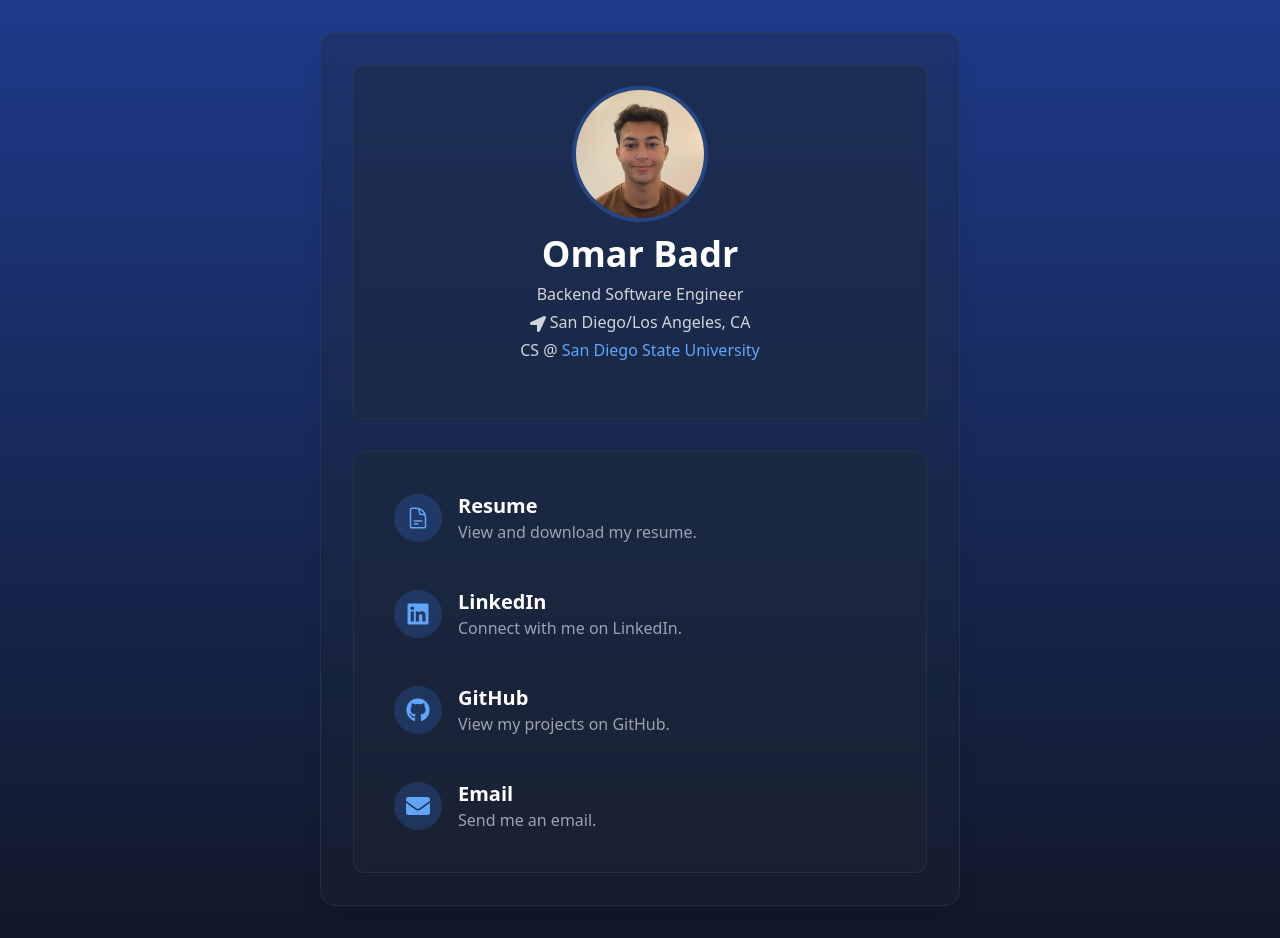
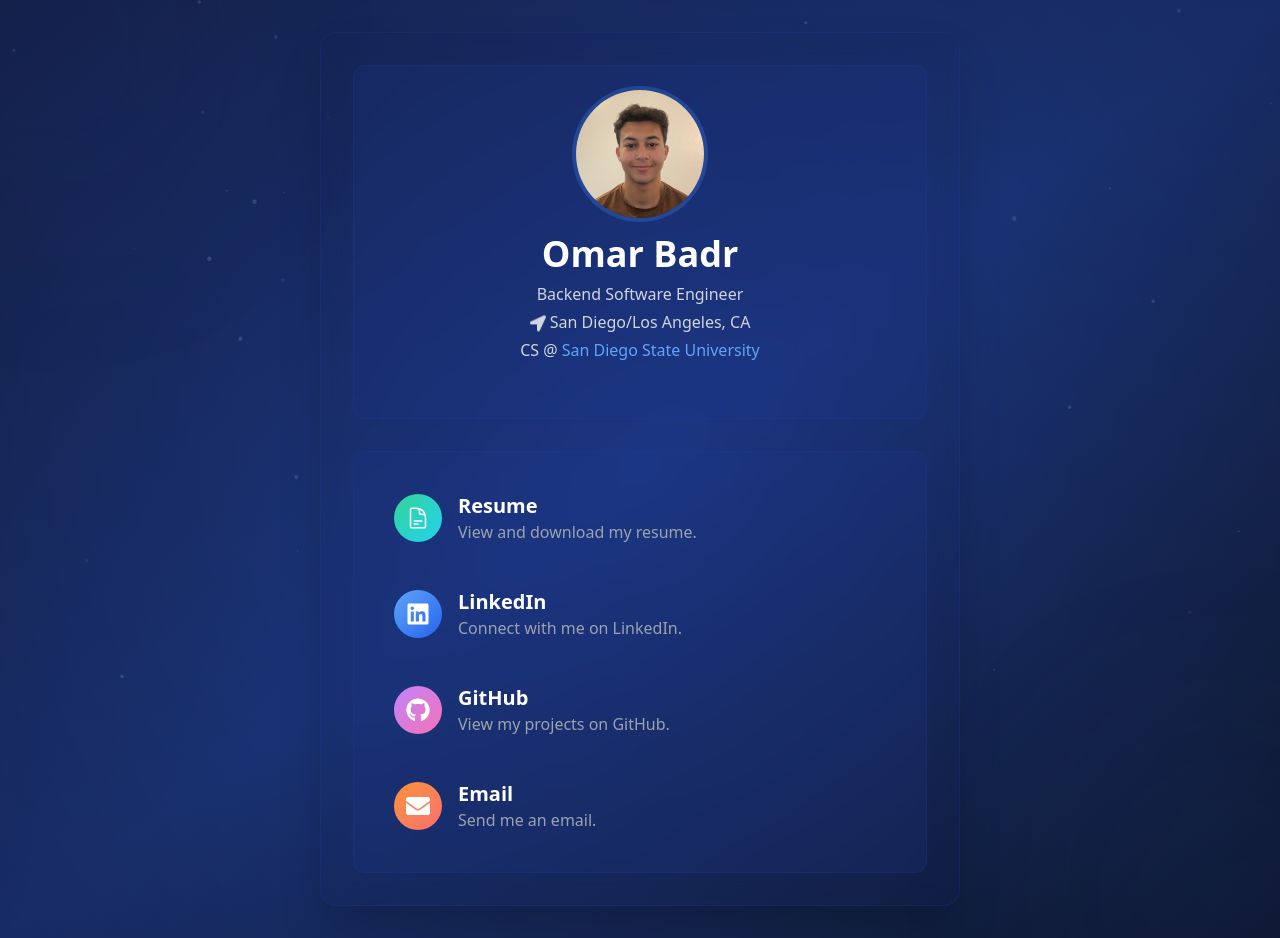
Before and after one commit to badromar00/Omar-Badr-Portfolio, a React (Vite) app: page / in a window 1280 px wide. Built offline with nearby package versions, Linux system fonts and the light colour scheme.

Commit message:
animation

```diff
--- a/src/App.jsx
+++ b/src/App.jsx
@@ -2,21 +2,34 @@
 import { BrowserRouter as Router } from 'react-router-dom'
 import Profile from './components/Profile'
 import Links from './components/Links'
+import ParticleBackground from './components/ParticleBackground'
 
 export default function App() {
   return (
     <Router>
-      <div className="min-h-screen bg-gradient-to-b from-blue-900 to-gray-900 flex items-center justify-center">
-        <div className="container mx-auto px-4 py-8 max-w-2xl">
-          <div className="bg-gray-800/30 backdrop-blur-sm rounded-2xl p-8 border border-gray-700/50 shadow-xl animate-fade-in">
+      <div className="min-h-screen relative bg-gradient-to-br from-blue-950 via-blue-900 to-slate-900 flex items-center justify-center overflow-hidden">
+        {/* Particle Background */}
+        <ParticleBackground />
+
+        {/* Animated mesh gradient overlay */}
+        <div className="absolute inset-0 bg-[radial-gradient(circle_at_50%_50%,rgba(30,58,138,0.3),rgba(15,23,42,0.8))] animate-pulse opacity-50"></div>
+
+        {/* Decorative blurred circles */}
+        <div className="absolute top-[-100px] left-[-100px] w-[300px] h-[300px] rounded-full bg-blue-800/10 blur-[100px] animate-float"></div>
+        <div className="absolute bottom-[-100px] right-[-100px] w-[300px] h-[300px] rounded-full bg-blue-700/10 blur-[100px] animate-float-delayed"></div>
+
+        <div className="container relative mx-auto px-4 py-8 max-w-2xl">
+          <div className="bg-blue-950/10 backdrop-blur-md rounded-2xl p-8 border border-blue-800/20 shadow-2xl animate-fade-in hover:border-blue-700/30 transition-all duration-300 hover:shadow-3xl">
             <div className="grid gap-8">
               {/* Profile Section */}
-              <div className="bg-gray-800/40 rounded-xl p-6 border border-gray-700/50 animate-fade-in-up" style={{ animationDelay: '0.2s', animationFillMode: 'backwards' }}>
+              <div className="bg-blue-900/20 rounded-xl p-6 border border-blue-800/20 animate-fade-in-up hover:bg-blue-900/30 transition-all duration-300 hover:border-blue-700/30 hover:shadow-lg transform hover:-translate-y-1"
+                   style={{ animationDelay: '0.2s', animationFillMode: 'backwards' }}>
                 <Profile />
               </div>
 
               {/* Links Section */}
-              <div className="bg-gray-800/40 rounded-xl p-6 border border-gray-700/50 animate-fade-in-up" style={{ animationDelay: '0.4s', animationFillMode: 'backwards' }}>
+              <div className="bg-blue-900/20 rounded-xl p-6 border border-blue-800/20 animate-fade-in-up hover:bg-blue-900/30 transition-all duration-300 hover:border-blue-700/30 hover:shadow-lg transform hover:-translate-y-1"
+                   style={{ animationDelay: '0.4s', animationFillMode: 'backwards' }}>
                 <Links />
               </div>
             </div>
--- /dev/null
+++ b/src/animations.css
@@ -0,0 +1,91 @@
+@keyframes gradient {
+  0% { background-position: 0% 50%; }
+  50% { background-position: 100% 50%; }
+  100% { background-position: 0% 50%; }
+}
+
+@keyframes float {
+  0% {
+    transform: translateY(0px);
+  }
+  50% {
+    transform: translateY(-20px);
+  }
+  100% {
+    transform: translateY(0px);
+  }
+}
+
+@keyframes float-delayed {
+  0% {
+    transform: translateY(-20px);
+  }
+  50% {
+    transform: translateY(0px);
+  }
+  100% {
+    transform: translateY(-20px);
+  }
+}
+
+@keyframes blink {
+  0%, 100% {
+    opacity: 1;
+  }
+  50% {
+    opacity: 0;
+  }
+}
+
+@keyframes pulse {
+  0% { box-shadow: 0 0 0 0 rgba(59, 130, 246, 0.4); }
+  70% { box-shadow: 0 0 0 20px rgba(59, 130, 246, 0); }
+  100% { box-shadow: 0 0 0 0 rgba(59, 130, 246, 0); }
+}
+
+.typing-cursor::after {
+  content: '|';
+  margin-left: 2px;
+  animation: blink 1s step-end infinite;
+}
+
+.animate-float {
+  animation: float 6s ease-in-out infinite;
+}
+
+.animate-float-delayed {
+  animation: float-delayed 6s ease-in-out infinite;
+}
+
+/* Enhance existing animations */
+.animate-fade-in {
+  animation: fadeIn 0.5s ease-out forwards;
+}
+
+.animate-fade-in-up {
+  animation: fadeInUp 0.5s ease-out forwards;
+}
+
+@keyframes fadeIn {
+  from {
+    opacity: 0;
+  }
+  to {
+    opacity: 1;
+  }
+}
+
+@keyframes fadeInUp {
+  from {
+    opacity: 0;
+    transform: translateY(20px);
+  }
+  to {
+    opacity: 1;
+    transform: translateY(0);
+  }
+}
+
+.animate-pulse-blue {
+  animation: pulse 2s infinite;
+}
--- a/src/components/Links.jsx
+++ b/src/components/Links.jsx
@@ -8,47 +8,52 @@ export default function Links() {
       title: 'Resume',
       description: 'View and download my resume.',
       icon: DocumentTextIcon,
-      url: '/assets/Omar-Badr-Software-Engineer-Resume.pdf',
+      url: '/assets/Omar_Badr_Software_Engineer_Resume.pdf',
+      gradient: 'from-emerald-400 to-cyan-400',
     },
     {
       title: 'LinkedIn',
       description: 'Connect with me on LinkedIn.',
       icon: FaLinkedin,
       url: 'https://www.linkedin.com/in/omarbadr0/',
+      gradient: 'from-blue-400 to-blue-600',
     },
     {
       title: 'GitHub',
       description: 'View my projects on GitHub.',
       icon: FaGithub,
       url: 'https://github.com/badromar00',
+      gradient: 'from-purple-400 to-pink-400',
     },
     {
       title: 'Email',
       description: 'Send me an email.',
       icon: FaEnvelope,
       url: 'mailto:badromar955@gmail.com',
+      gradient: 'from-orange-400 to-red-400',
     }
   ]
 
   return (
     <div className="space-y-3">
-      {links.map((link) => (
+      {links.map((link, index) => (
         <a
           key={link.title}
           href={link.url}
-          className="block p-4 hover:bg-gray-700/50 rounded-lg transition duration-200"
+          className="block p-4 hover:bg-gray-700/50 rounded-lg transition-all duration-300 transform hover:-translate-x-1 hover:translate-y-1 hover:shadow-lg"
           target={link.title !== 'Email' ? '_blank' : undefined}
           rel={link.title !== 'Email' ? 'noopener noreferrer' : undefined}
+          style={{ animationDelay: `${index * 100}ms` }}
         >
-          <div className="flex items-center">
+          <div className="flex items-center group">
             <div className="flex-shrink-0">
-              <div className="w-12 h-12 bg-blue-500/20 rounded-full flex items-center justify-center">
-                <link.icon className="w-6 h-6 text-blue-400" />
+              <div className={`w-12 h-12 bg-gradient-to-br ${link.gradient} rounded-full flex items-center justify-center transform transition-all duration-300 group-hover:scale-110 group-hover:rotate-3`}>
+                <link.icon className="w-6 h-6 text-white" />
               </div>
             </div>
             <div className="ml-4">
-              <h2 className="text-xl font-semibold text-white">{link.title}</h2>
-              <p className="text-gray-400">{link.description}</p>
+              <h2 className="text-xl font-semibold text-white group-hover:text-blue-300 transition-colors duration-300">{link.title}</h2>
+              <p className="text-gray-400 group-hover:text-gray-300 transition-colors duration-300">{link.description}</p>
             </div>
           </div>
         </a>
--- /dev/null
+++ b/src/components/ParticleBackground.jsx
@@ -0,0 +1,79 @@
+import { useEffect, useRef } from 'react';
+
+export default function ParticleBackground() {
+  const canvasRef = useRef(null);
+
+  useEffect(() => {
+    const canvas = canvasRef.current;
+    const ctx = canvas.getContext('2d');
+    let animationFrameId;
+
+    // Set canvas size
+    const setCanvasSize = () => {
+      canvas.width = window.innerWidth;
+      canvas.height = window.innerHeight;
+    };
+    setCanvasSize();
+    window.addEventListener('resize', setCanvasSize);
+
+    // Particle class
+    class Particle {
+      constructor() {
+        this.reset();
+      }
+
+      reset() {
+        this.x = Math.random() * canvas.width;
+        this.y = Math.random() * canvas.height;
+        this.size = Math.random() * 2 + 0.5;
+        this.speedX = Math.random() * 0.5 - 0.25;
+        this.speedY = Math.random() * 0.5 - 0.25;
+        this.opacity = Math.random() * 0.5 + 0.2;
+      }
+
+      update() {
+        this.x += this.speedX;
+        this.y += this.speedY;
+
+        if (this.x < 0 || this.x > canvas.width || this.y < 0 || this.y > canvas.height) {
+          this.reset();
+        }
+      }
+
+      draw() {
+        ctx.beginPath();
+        ctx.arc(this.x, this.y, this.size, 0, Math.PI * 2);
+        ctx.fillStyle = `rgba(147, 197, 253, ${this.opacity})`; // blue-300 color
+        ctx.fill();
+      }
+    }
+
+    // Create particles
+    const particles = Array.from({ length: 50 }, () => new Particle());
+
+    // Animation loop
+    const animate = () => {
+      ctx.clearRect(0, 0, canvas.width, canvas.height);
+      particles.forEach(particle => {
+        particle.update();
+        particle.draw();
+      });
+      animationFrameId = requestAnimationFrame(animate);
+    };
+
+    animate();
+
+    return () => {
+      window.removeEventListener('resize', setCanvasSize);
+      cancelAnimationFrame(animationFrameId);
+    };
+  }, []);
+
+  return (
+    <canvas
+      ref={canvasRef}
+      className="absolute inset-0 pointer-events-none"
+      style={{ opacity: 0.5 }}
+    />
+  );
+}
--- a/src/components/Profile.jsx
+++ b/src/components/Profile.jsx
@@ -1,28 +1,50 @@
 import { FaLocationArrow } from "react-icons/fa"
+import { useEffect, useState } from "react"
 
 export default function Profile() {
+  const [displayText, setDisplayText] = useState("");
+  const fullText = "Backend Software Engineer";
+
+  useEffect(() => {
+    let currentIndex = 0;
+    const typingInterval = setInterval(() => {
+      if (currentIndex <= fullText.length) {
+        setDisplayText(fullText.slice(0, currentIndex));
+        currentIndex++;
+      } else {
+        clearInterval(typingInterval);
+      }
+    }, 100);
+
+    return () => clearInterval(typingInterval);
+  }, []);
+
   return (
     <div className="text-center mb-8">
-      <div className="relative">
-        <div className="w-32 h-32 mx-auto mb-4 rounded-full overflow-hidden ring-4 ring-blue-500/30">
+      <div className="relative group">
+        <div className="w-32 h-32 mx-auto mb-4 rounded-full overflow-hidden ring-4 ring-blue-500/30 group-hover:ring-blue-400/50 transition-all duration-300 transform group-hover:scale-105">
           <img
             src="/assets/profile_pic.jpg"
             alt="Profile"
-            className="w-full h-full object-cover"
+            className="w-full h-full object-cover transform transition-transform duration-500 group-hover:scale-110"
           />
         </div>
+        <div className="absolute inset-0 rounded-full bg-blue-500/0 group-hover:bg-blue-500/10 transition-all duration-300"></div>
       </div>
-      <h1 className="text-4xl font-bold text-white mb-2">Omar Badr</h1>
-      <p className="text-gray-300 mb-1">
-        Backend Software Engineer
+      <h1 className="text-4xl font-bold text-white mb-2 hover:text-blue-300 transition-colors duration-300">Omar Badr</h1>
+      <p className="text-gray-300 mb-1 h-6">
+        <span className="typing-cursor">{displayText}</span>
       </p>
-      <p className="text-gray-300 mb-1">
-        <FaLocationArrow className="inline-block" /> San Diego/Los Angeles, CA</p>
+      <p className="text-gray-300 mb-1 hover:text-blue-300 transition-colors duration-300">
+        <FaLocationArrow className="inline-block animate-bounce" /> San Diego/Los Angeles, CA
+      </p>
       <p className="text-gray-300">
         CS @
         <a
           href="https://www.sdsu.edu/"
-          className="text-blue-400 hover:text-purple-300 ml-1" target="_blank"
+          className="text-blue-400 hover:text-purple-300 transition-colors duration-300 ml-1"
+          target="_blank"
+          rel="noopener noreferrer"
         >
           San Diego State University
         </a>
```
Also changed, not shown: 2 other files (tests, documents, lock files or other folders).
